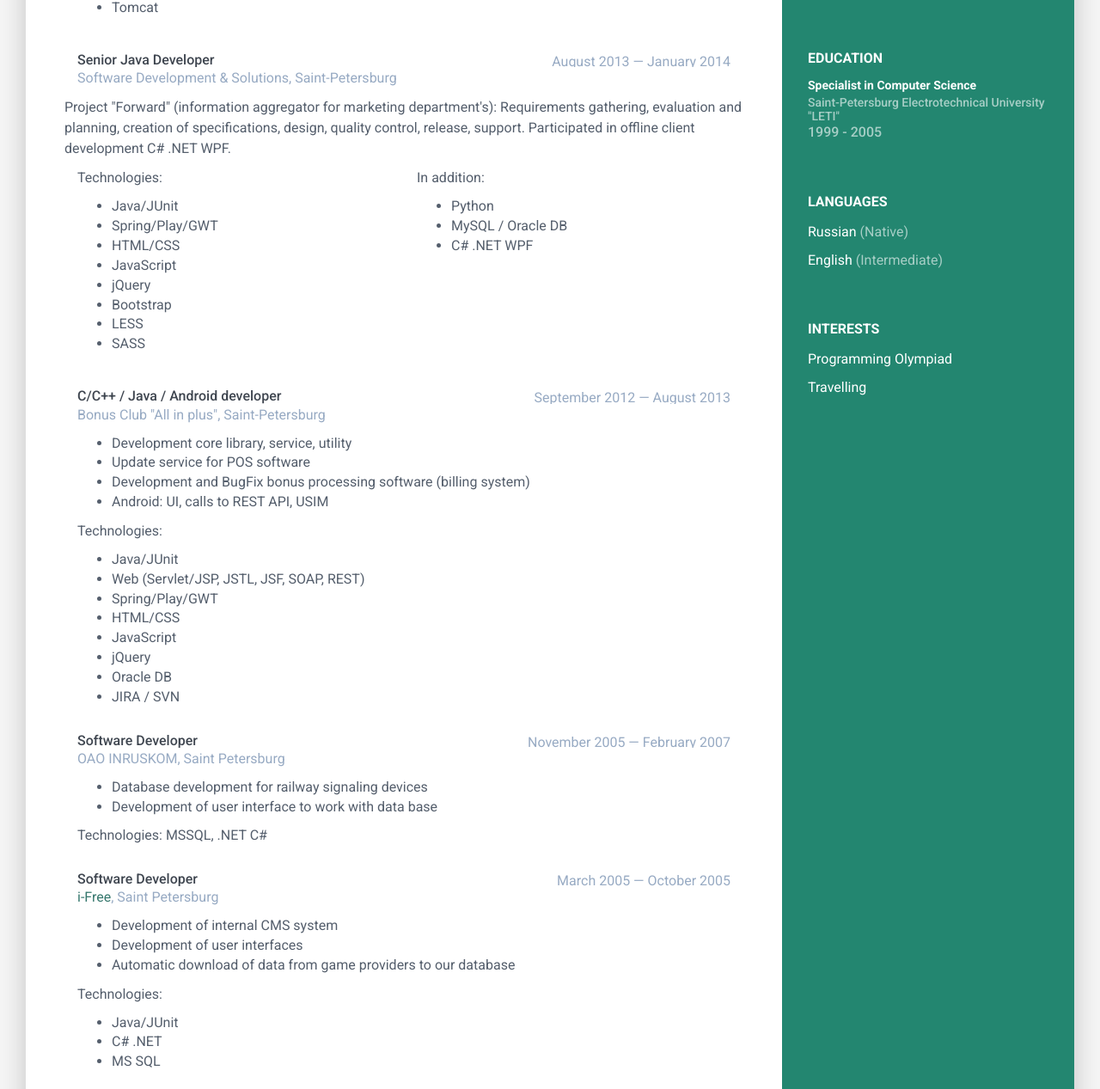
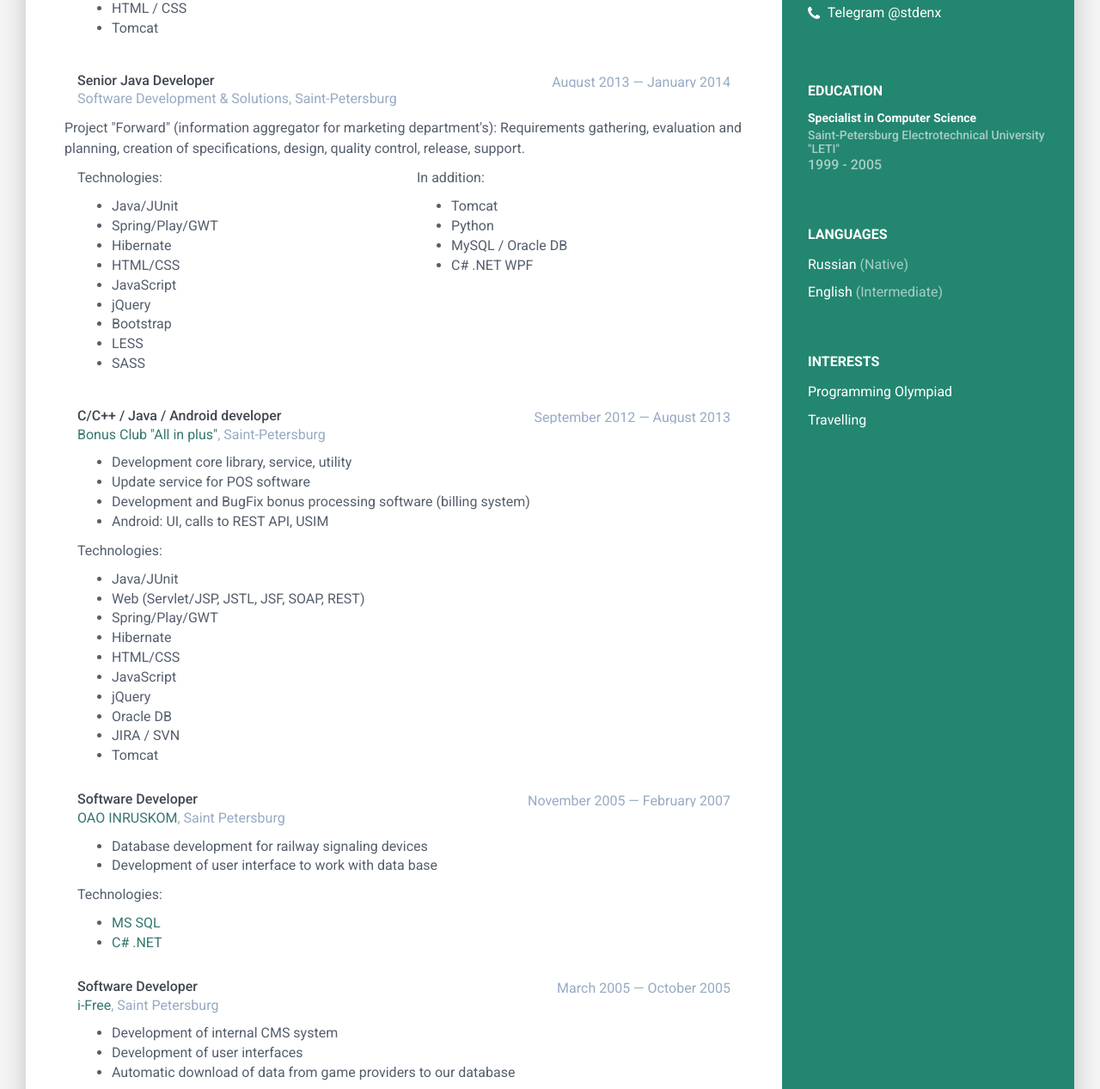
Before and after one commit to stden/stden.github.io, a website: page index.html in a window 1280 px wide. Shown: the part 654-1921 px from the top of the page at 86% size. Drawn offline with Linux system fonts and the light colour scheme.

Commit message:
Initial commit

```diff
--- a/index.html
+++ b/index.html
@@ -52,6 +52,8 @@
                 </li>
                 <li class="facebook"><i class="fa fa-facebook"></i>
                     <a href="https://www.facebook.com/stden" target="_blank">Denis Stepulenok</a></li>
+                <li class="phone"><i class="fa fa-phone"></i>
+                    <a href="https://t.me/stdenx" target="_blank">Telegram @stdenx</a></li>
             </ul>
         </div>
         <div class="education-container container-block">
@@ -62,7 +64,6 @@
                 <div class="time">1999 - 2005</div>
             </div>
         </div>
-
         <div class="languages-container container-block">
             <h2 class="container-block-title">Languages</h2>
             <ul class="list-unstyled interests-list">
@@ -70,7 +71,6 @@
                 <li>English <span class="lang-desc">(Intermediate)</span></li>
             </ul>
         </div>
-
         <div class="interests-container container-block">
             <h2 class="container-block-title">Interests</h2>
             <ul class="list-unstyled interests-list">
@@ -78,7 +78,6 @@
                 <li>Travelling</li>
             </ul>
         </div>
-
     </div>
 
     <div class="main-wrapper">
@@ -86,8 +85,7 @@
         <section class="section summary-section">
             <!-- <h2 class="section-title"><i class="fa fa-user"></i>Career Profile</h2>-->
             <div class="summary">
-                <!--<p>Summarise your career here lorem ipsum dolor sit amet, consectetuer adipiscing elit. You can <a href="http://themes.3rdwavemedia.com/website-templates/orbit-free-resume-cv-template-for-developers/" target="_blank">download this free resume/CV template here</a>. Aenean commodo ligula eget dolor aenean massa. Cum sociis natoque penatibus et magnis dis parturient montes, nascetur ridiculus mus. Donec quam felis, ultricies nec, pellentesque eu.</p>
-            -->
+                <p>Java, Python, Algorithms, Data Structures, Object-oriented programming/Design</p>
             </div>
         </section>
 
@@ -134,7 +132,8 @@
                                 In addition:
                             </p>
                             <ul>
-                                <li>Python</li>
+                                <li><a href="http://site.mockito.org">Mockito</a></li>
+                                <li><a href="https://www.python.org">Python 2/3</a></li>
                                 <li>PowerShell</li>
                                 <li>Puppet / Ruby</li>
                             </ul>
@@ -157,15 +156,14 @@
                         <p>
                             Project "Forward" (information aggregator for marketing department's):
                             Requirements gathering, evaluation and planning, creation of specifications, design,
-                            quality
-                            control, release, support.
-                            Participated in offline client development C# .NET WPF.
+                            quality control, release, support.
                         </p>
                         <div class="col-xs-12 col-md-6">
                             <p>Technologies:</p>
                             <ul>
                                 <li>Java/JUnit</li>
                                 <li>Spring/Play/GWT</li>
+                                <li>Hibernate</li>
                                 <li>HTML/CSS</li>
                                 <li>JavaScript</li>
                                 <li>jQuery</li>
@@ -179,6 +177,7 @@
                                 In addition:
                             </p>
                             <ul>
+                                <li>Tomcat</li>
                                 <li>Python</li>
                                 <li>MySQL / Oracle DB</li>
                                 <li>C# .NET WPF</li>
@@ -194,7 +193,7 @@
                         <div class="time">September 2012 — August 2013</div>
                     </div>
                     <div class="company">
-                        Bonus Club "All in plus", Saint-Petersburg
+                        <a href="http://www.vsevpluse.ru">Bonus Club "All in plus"</a>, Saint-Petersburg
                     </div>
                 </div>
                 <div class="details">
@@ -209,11 +208,13 @@
                         <li>Java/JUnit</li>
                         <li>Web (Servlet/JSP, JSTL, JSF, SOAP, REST)</li>
                         <li>Spring/Play/GWT</li>
+                        <li>Hibernate</li>
                         <li>HTML/CSS</li>
                         <li>JavaScript</li>
                         <li>jQuery</li>
                         <li>Oracle DB</li>
                         <li>JIRA / SVN</li>
+                        <li>Tomcat</li>
                     </ul>
                 </div>
             </div>
@@ -224,7 +225,7 @@
                         <div class="time">November 2005 — February 2007</div>
                     </div>
                     <div class="company">
-                        OAO INRUSKOM, Saint Petersburg
+                        <a href="http://www.inruscom.com">OAO INRUSKOM</a>, Saint Petersburg
                     </div>
                 </div>
                 <div class="details">
@@ -232,7 +233,11 @@
                         <li>Database development for railway signaling devices</li>
                         <li>Development of user interface to work with data base</li>
                     </ul>
-                    Technologies: MSSQL, .NET C#
+                    <p>Technologies:</p>
+                    <ul>
+                        <li><a href="https://en.wikipedia.org/wiki/Microsoft_SQL_Server">MS SQL</a></li>
+                        <li><a href="https://en.wikipedia.org/wiki/C_Sharp_(programming_language)">C# .NET</a></li>
+                    </ul>
                 </div>
             </div>
             <div class="item">
```
